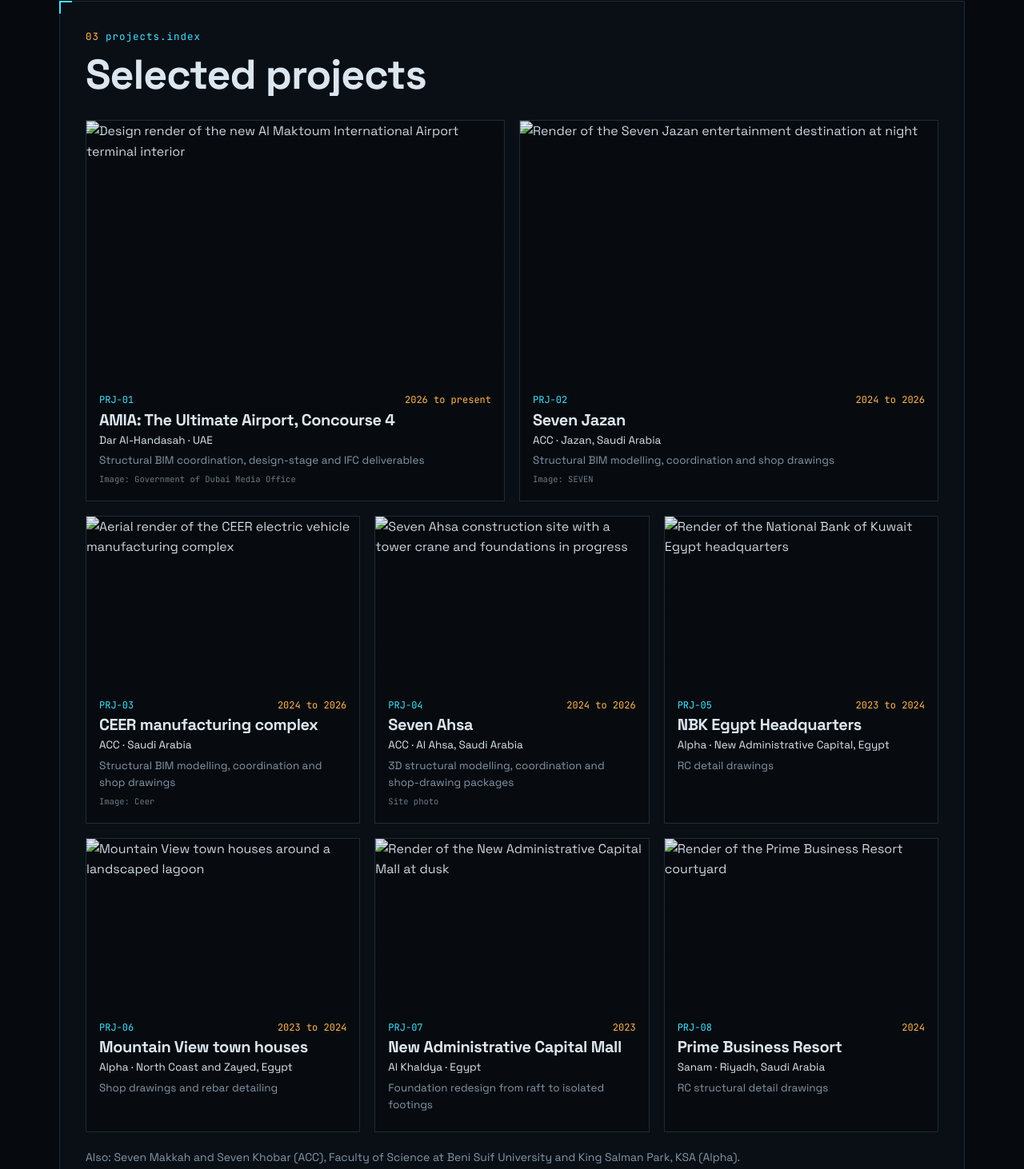
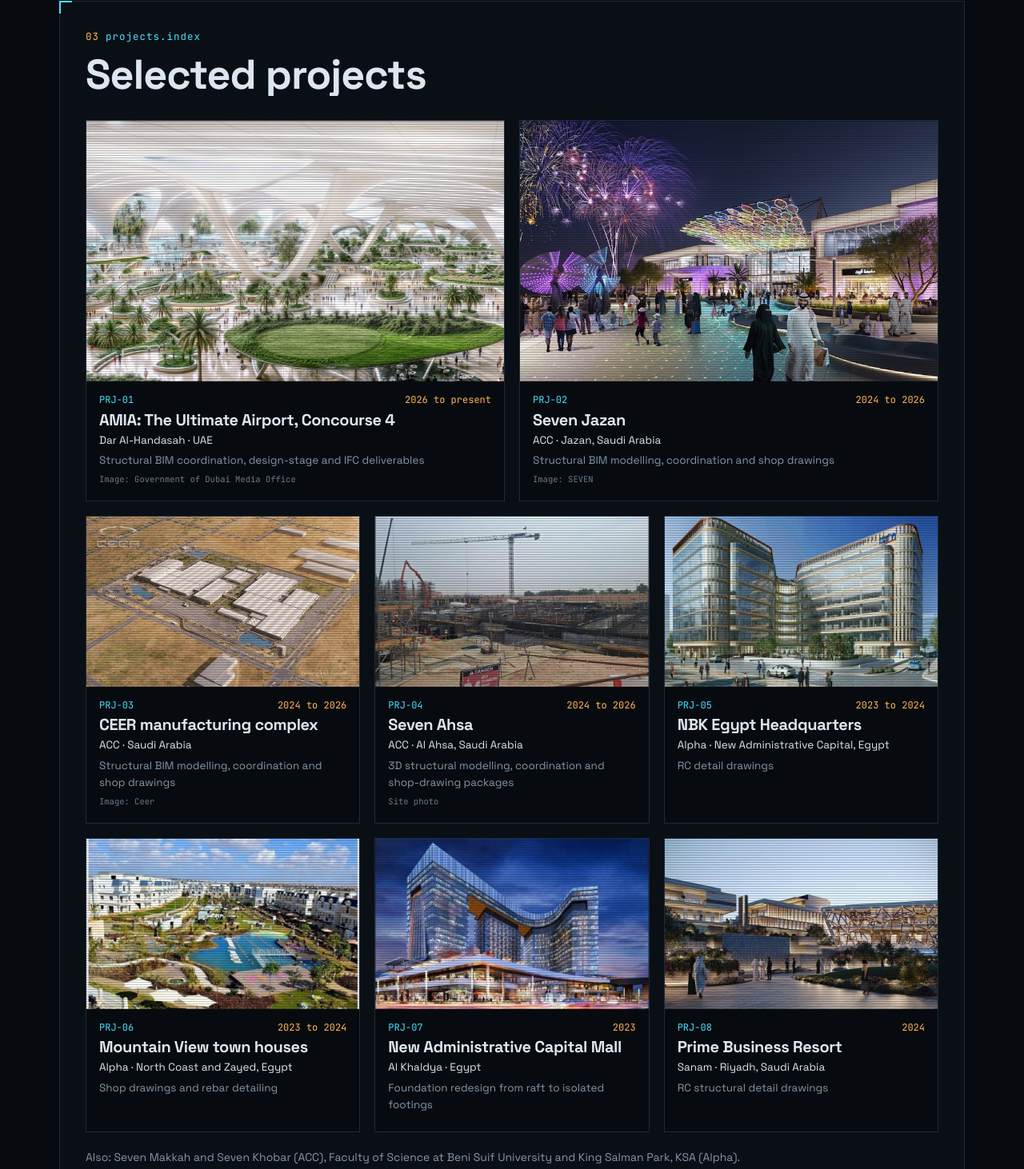
Before and after one commit to engahmedsameh2-prog/portfolio-technical, a plain HTML site: page index.html in a window 1280 px wide. Shown: the part 2905-4367 px from the top of the page at 80% size. Drawn offline with nearby package versions, Linux system fonts and the light colour scheme.

Commit message:
Update project images and descriptions in index.html

```diff
--- a/index.html
+++ b/index.html
@@ -195,14 +195,14 @@ figcaption.c, .cap { font-family: var(--mono); font-size: 11.5px; color: var(--d
 <section id="projects"><div class="wrap"><div class="box">
   <div class="bh"><p class="tag"><span>03</span>projects.index</p><h2>Selected projects</h2></div>
   <div class="pcs">
-  <article class="pc"><div class="pc-img"><img src="img/amia.jpg" alt="Design render of the new Al Maktoum International Airport terminal interior" width="1920" height="1082"></div><div class="pc-body"><p class="pc-id">PRJ-01 <span>2026 to present</span></p><h3>AMIA: The Ultimate Airport, Concourse 4</h3><p class="pc-m">Dar Al-Handasah · UAE</p><p class="pc-w">Structural BIM coordination, design-stage and IFC deliverables</p><p class="pc-c">Image: Government of Dubai Media Office</p></div></article>
-<article class="pc"><div class="pc-img"><img src="img/jazan.jpg" alt="Render of the Seven Jazan entertainment destination at night" width="930" height="523"></div><div class="pc-body"><p class="pc-id">PRJ-02 <span>2024 to 2026</span></p><h3>Seven Jazan</h3><p class="pc-m">ACC · Jazan, Saudi Arabia</p><p class="pc-w">Structural BIM modelling, coordination and shop drawings</p><p class="pc-c">Image: SEVEN</p></div></article>
-<article class="pc"><div class="pc-img"><img src="img/ceer.jpg" alt="Aerial render of the CEER electric vehicle manufacturing complex" width="1355" height="852"></div><div class="pc-body"><p class="pc-id">PRJ-03 <span>2024 to 2026</span></p><h3>CEER manufacturing complex</h3><p class="pc-m">ACC · Saudi Arabia</p><p class="pc-w">Structural BIM modelling, coordination and shop drawings</p><p class="pc-c">Image: Ceer</p></div></article>
-<article class="pc"><div class="pc-img"><img src="img/ahsa.jpg" alt="Seven Ahsa construction site with a tower crane and foundations in progress" width="480" height="360"></div><div class="pc-body"><p class="pc-id">PRJ-04 <span>2024 to 2026</span></p><h3>Seven Ahsa</h3><p class="pc-m">ACC · Al Ahsa, Saudi Arabia</p><p class="pc-w">3D structural modelling, coordination and shop-drawing packages</p><p class="pc-c">Site photo</p></div></article>
-<article class="pc"><div class="pc-img"><img src="img/nbk.jpg" alt="Render of the National Bank of Kuwait Egypt headquarters" width="480" height="356"></div><div class="pc-body"><p class="pc-id">PRJ-05 <span>2023 to 2024</span></p><h3>NBK Egypt Headquarters</h3><p class="pc-m">Alpha · New Administrative Capital, Egypt</p><p class="pc-w">RC detail drawings</p><p class="pc-c"></p></div></article>
-<article class="pc"><div class="pc-img"><img src="img/mountain-view.jpg" alt="Mountain View town houses around a landscaped lagoon" width="480" height="363"></div><div class="pc-body"><p class="pc-id">PRJ-06 <span>2023 to 2024</span></p><h3>Mountain View town houses</h3><p class="pc-m">Alpha · North Coast and Zayed, Egypt</p><p class="pc-w">Shop drawings and rebar detailing</p><p class="pc-c"></p></div></article>
-<article class="pc"><div class="pc-img"><img src="img/capital-mall.jpg" alt="Render of the New Administrative Capital Mall at dusk" width="480" height="250"></div><div class="pc-body"><p class="pc-id">PRJ-07 <span>2023</span></p><h3>New Administrative Capital Mall</h3><p class="pc-m">Al Khaldya · Egypt</p><p class="pc-w">Foundation redesign from raft to isolated footings</p><p class="pc-c"></p></div></article>
-<article class="pc"><div class="pc-img"><img src="img/prime.jpg" alt="Render of the Prime Business Resort courtyard" width="480" height="270"></div><div class="pc-body"><p class="pc-id">PRJ-08 <span>2024</span></p><h3>Prime Business Resort</h3><p class="pc-m">Sanam · Riyadh, Saudi Arabia</p><p class="pc-w">RC structural detail drawings</p><p class="pc-c"></p></div></article>
+  <article class="pc"><div class="pc-img"><img src="amia.jpg" alt="Design render of the new Al Maktoum International Airport terminal interior" width="1920" height="1082"></div><div class="pc-body"><p class="pc-id">PRJ-01 <span>2026 to present</span></p><h3>AMIA: The Ultimate Airport, Concourse 4</h3><p class="pc-m">Dar Al-Handasah · UAE</p><p class="pc-w">Structural BIM coordination, design-stage and IFC deliverables</p><p class="pc-c">Image: Government of Dubai Media Office</p></div></article>
+<article class="pc"><div class="pc-img"><img src="jazan.jpg" alt="Render of the Seven Jazan entertainment destination at night" width="930" height="523"></div><div class="pc-body"><p class="pc-id">PRJ-02 <span>2024 to 2026</span></p><h3>Seven Jazan</h3><p class="pc-m">ACC · Jazan, Saudi Arabia</p><p class="pc-w">Structural BIM modelling, coordination and shop drawings</p><p class="pc-c">Image: SEVEN</p></div></article>
+<article class="pc"><div class="pc-img"><img src="ceer.jpg" alt="Aerial render of the CEER electric vehicle manufacturing complex" width="1355" height="852"></div><div class="pc-body"><p class="pc-id">PRJ-03 <span>2024 to 2026</span></p><h3>CEER manufacturing complex</h3><p class="pc-m">ACC · Saudi Arabia</p><p class="pc-w">Structural BIM modelling, coordination and shop drawings</p><p class="pc-c">Image: Ceer</p></div></article>
+<article class="pc"><div class="pc-img"><img src="ahsa.jpg" alt="Seven Ahsa construction site with a tower crane and foundations in progress" width="480" height="360"></div><div class="pc-body"><p class="pc-id">PRJ-04 <span>2024 to 2026</span></p><h3>Seven Ahsa</h3><p class="pc-m">ACC · Al Ahsa, Saudi Arabia</p><p class="pc-w">3D structural modelling, coordination and shop-drawing packages</p><p class="pc-c">Site photo</p></div></article>
+<article class="pc"><div class="pc-img"><img src="nbk.jpg" alt="Render of the National Bank of Kuwait Egypt headquarters" width="480" height="356"></div><div class="pc-body"><p class="pc-id">PRJ-05 <span>2023 to 2024</span></p><h3>NBK Egypt Headquarters</h3><p class="pc-m">Alpha · New Administrative Capital, Egypt</p><p class="pc-w">RC detail drawings</p><p class="pc-c"></p></div></article>
+<article class="pc"><div class="pc-img"><img src="mountain-view.jpg" alt="Mountain View town houses around a landscaped lagoon" width="480" height="363"></div><div class="pc-body"><p class="pc-id">PRJ-06 <span>2023 to 2024</span></p><h3>Mountain View town houses</h3><p class="pc-m">Alpha · North Coast and Zayed, Egypt</p><p class="pc-w">Shop drawings and rebar detailing</p><p class="pc-c"></p></div></article>
+<article class="pc"><div class="pc-img"><img src="capital-mall.jpg" alt="Render of the New Administrative Capital Mall at dusk" width="480" height="250"></div><div class="pc-body"><p class="pc-id">PRJ-07 <span>2023</span></p><h3>New Administrative Capital Mall</h3><p class="pc-m">Al Khaldya · Egypt</p><p class="pc-w">Foundation redesign from raft to isolated footings</p><p class="pc-c"></p></div></article>
+<article class="pc"><div class="pc-img"><img src="prime.jpg" alt="Render of the Prime Business Resort courtyard" width="480" height="270"></div><div class="pc-body"><p class="pc-id">PRJ-08 <span>2024</span></p><h3>Prime Business Resort</h3><p class="pc-m">Sanam · Riyadh, Saudi Arabia</p><p class="pc-w">RC structural detail drawings</p><p class="pc-c"></p></div></article>
   </div>
   <p class="also">Also: Seven Makkah and Seven Khobar (ACC), Faculty of Science at Beni Suif University and King Salman Park, KSA (Alpha).</p>
 </div></div></section>
```
